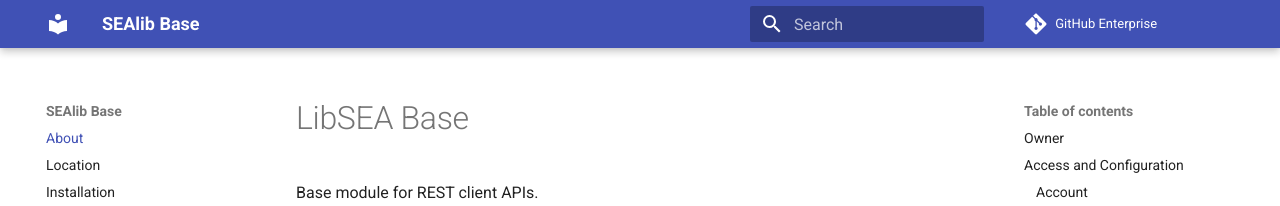
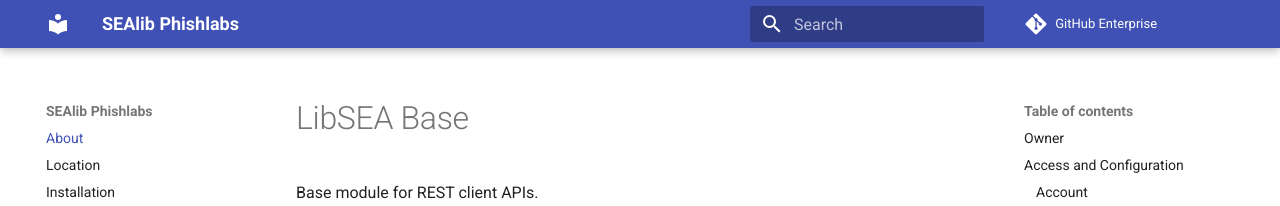
Before and after one commit to jerodg/53.phishlabs-api-client, an MkDocs documentation site: the page built from docs/index.md, in a window 1280 px wide. Shown: the top 206 px of the page. Built offline with MkDocs 1.6.1 and Material for MkDocs 9.7.7, drawn with Linux system fonts in a browser that asks for light colours.

Commit message:
Update mkdocs.yml

```diff
--- a/mkdocs.yml
+++ b/mkdocs.yml
@@ -18,12 +18,12 @@ nav:
   - Test: 'test.md'
 remote_branch: gh-pages
 remote_name: origin
-repo_url: https://github.info53.com/Fifth-Third/sea_lib_base
+repo_url: https://github.info53.com/Fifth-Third/sea_lib_phishlabs
 repo_name: GitHub Enterprise
 site_author: Jerod Gawne, Holly Fox
-site_description: SEAlib Base Client API
-site_name: SEAlib Base
-site_url: https://github.info53.com/pages/Fifth-Third/sea_lib_base
+site_description: SEAlib Phishlabs Client API
+site_name: SEAlib Phishlabs
+site_url: https://github.info53.com/pages/Fifth-Third/sea_lib_phishlabs
 strict: true
 theme:
   name: material
```
